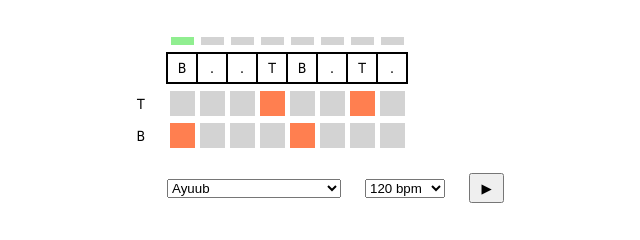
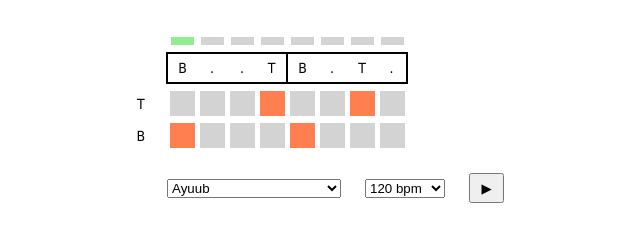
Before and after one commit to for-example/drum, a plain HTML site: page index.html in a window 1280 px wide. Shown: the full height of the page, 198-838 px from the left. Drawn offline with Linux system fonts and the light colour scheme.

Commit message:
handling measure boundaries

```diff
--- a/css/drum.css
+++ b/css/drum.css
@@ -50,10 +50,17 @@ body {
 }
 
 .diagram  td{
-  border          : 2px solid black;
+  border-top      : 2px solid black;
+  border-bottom   : 2px solid black;
   border-collapse : collapse;
   width           : 30px;
   height          : 30px;
+}
+.diagram td.leftb {
+  border-left     : 2px solid black;
+}
+.diagram td.rightb {
+  border-right     : 2px solid black;
 }
 
 .diagram  th{
--- a/js/drum.js
+++ b/js/drum.js
@@ -28,6 +28,7 @@ initModule = function (  ) {
   var beat = 0;
   var timer;
   var current_rhythm;
+  var beats_per_measure;
   var tempo;
 
   /* setup */
@@ -104,6 +105,13 @@ initModule = function (  ) {
       // diagram
       $(".diagram td#d"+b).text(current_rhythm[b]);
 
+      if (b%beats_per_measure == 0) {
+        $(".diagram td#d"+b).addClass( "leftb" );
+      }
+      if (b == current_rhythm.length - 1) {
+        $(".diagram td#d"+b).addClass( "rightb" );
+      }
+
       // controls
       if (current_rhythm[b] == 'B') {
         $(".controls #b"+b).addClass("highlite");
@@ -178,6 +186,7 @@ initModule = function (  ) {
   onRhythmSelect = function(e) {
     var rname = $( "#rhythm_selector option:selected" ).text();
     current_rhythm = no_dividers(rhythms[rname]);
+    beats_per_measure = measure(rhythms[rname]);
     setup_rhythm();
     return false;
   }
@@ -197,6 +206,9 @@ initModule = function (  ) {
   no_dividers = function(pattern) {
     return(pattern.replace(/\|/g, ''));
   }
+  measure = function(pattern) {
+    return(pattern.indexOf('|',1) - 1);
+  }
 /* end utility */
 
   setup_global();
```
